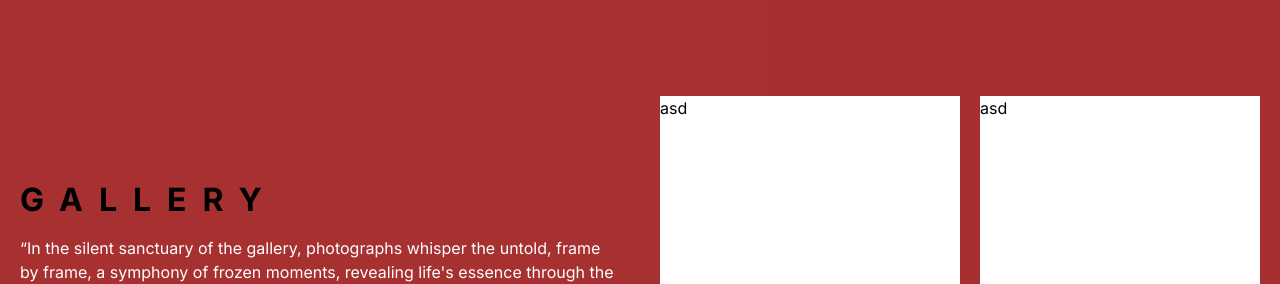
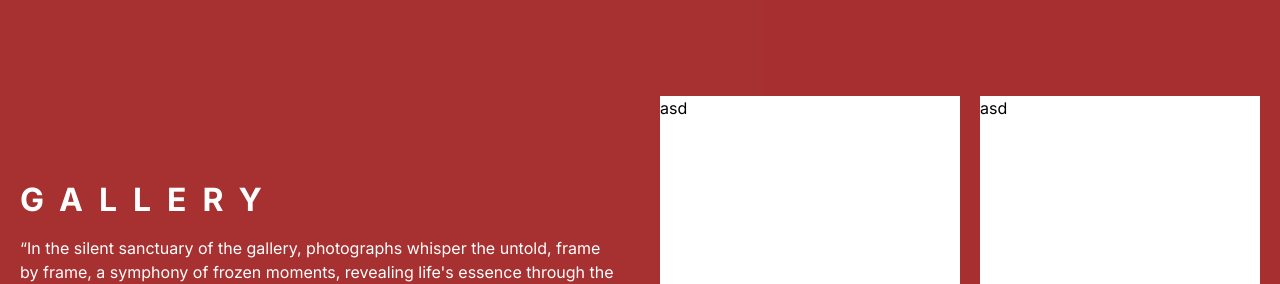
Before and after one commit to ivannoard/next-gallery, a Next.js app: page /gallery in a window 1280 px wide. Shown: the top 284 px of the page. Built offline with nearby package versions, Linux system fonts and the light colour scheme.

Commit message:
change text color & hide scrollbar horizontal gallery page

```diff
--- a/app/gallery/page.jsx
+++ b/app/gallery/page.jsx
@@ -14,7 +14,7 @@ const Gallery = () => {
               <div className="grid grid-cols-12 pt-24 lg:py-24 lg:h-full lg:gap-10">
                 <div className="col-span-12 lg:col-span-6 h-full">
                   <div className="lg:pt-20">
-                    <h1 className="tracking-[1rem]">GALLERY</h1>
+                    <h1 className="tracking-[1rem] text-white">GALLERY</h1>
                     <p className="text-white mt-3">
                       &ldquo;In the silent sanctuary of the gallery, photographs
                       whisper the untold, frame by frame, a symphony of frozen
@@ -23,7 +23,7 @@ const Gallery = () => {
                     </p>
                   </div>
                 </div>
-                <div className="col-span-12 lg:col-span-6 relative lg:overflow-x-scroll">
+                <div className="col-span-12 lg:col-span-6 relative lg:overflow-x-scroll hide-scrollbar">
                   <div className="mt-5 lg:mt-0 lg:px-0 lg:py-0 absolute z-[2] w-full top-0 lg:h-full flex gap-5 overflow-x-scroll lg:overflow-x-visible">
                     <div className="card bg-white w-[200px] h-[350px] flex-none lg:w-[300px] lg:h-full">
                       asd
--- a/app/globals.css
+++ b/app/globals.css
@@ -4,10 +4,6 @@
 
 body {
   @apply bg-primary;
-  body {
-    overflow-y: hidden; /* Hide vertical scrollbar */
-    overflow-x: hidden; /* Hide horizontal scrollbar */
-  }
 }
 
 h1 {
```
